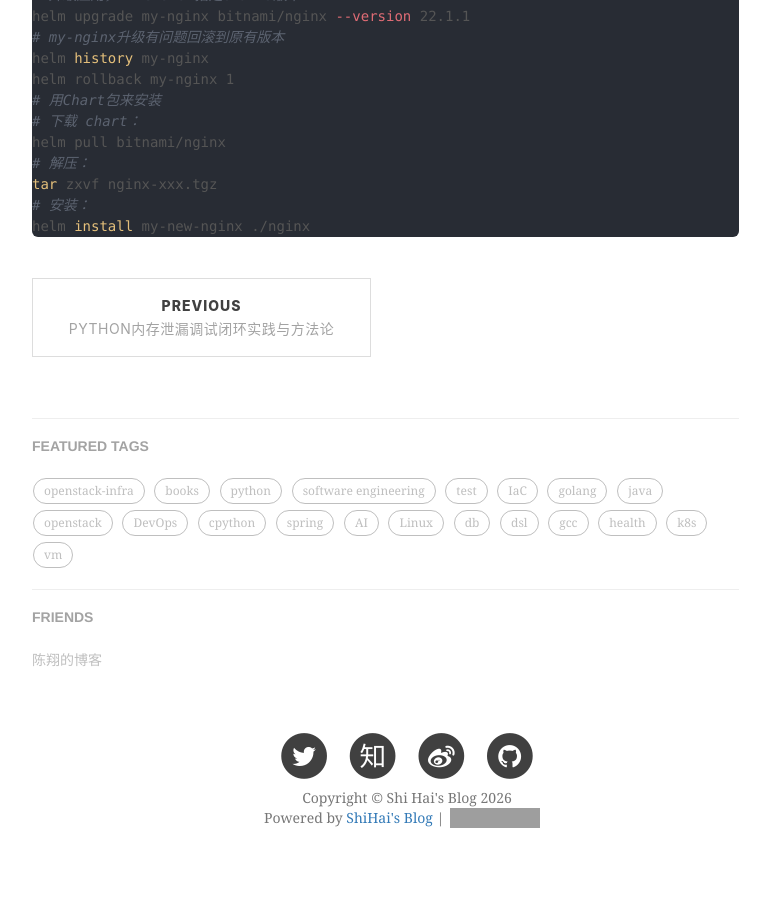
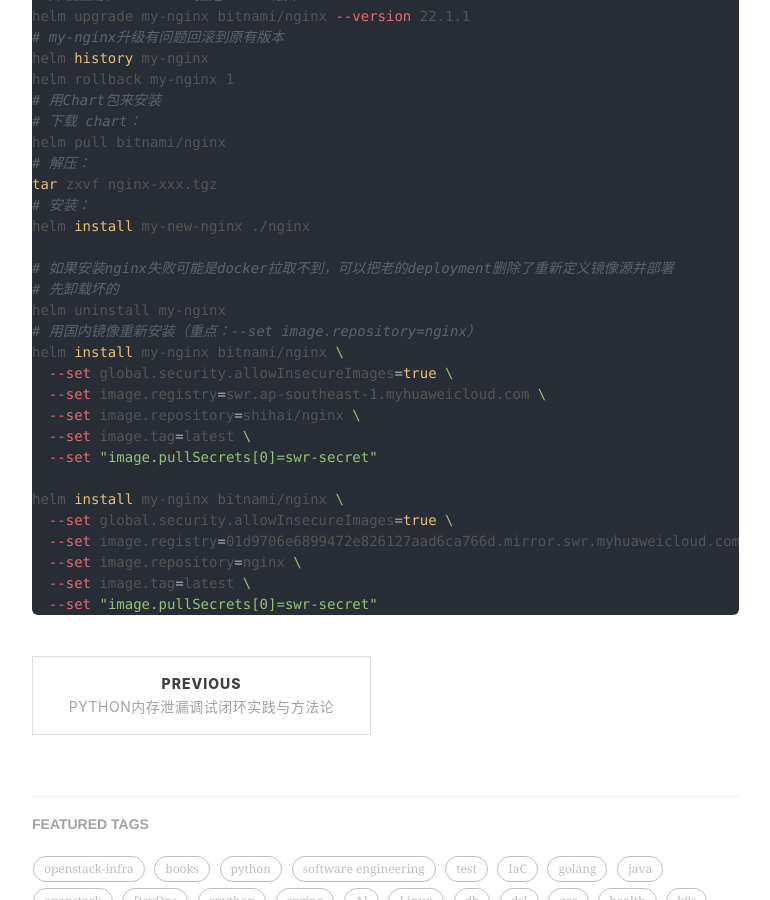
Before and after one commit to shihai1991/shihai1991.github.io, a Jekyll site: the page built from _posts/2026-04-01-CCE使用.md, in a window 1280 px wide and 900 px high, scrolled down 4881 px. Shown: the whole window, without its empty margins (233-1003 px from the left). Built offline with Jekyll 4.4.1, drawn with Linux system fonts in a browser that asks for light colours; nearby versions of some CDN libraries; our own code applies the rules of GitHub Pages for plain Markdown files; comment, search, counter and statistics services are not loaded; grey boxes are pictures that could not be loaded.

Commit message:
Update 2026-04-01-CCE使用.md

````diff
--- a/_posts/2026-04-01-CCE使用.md
+++ b/_posts/2026-04-01-CCE使用.md
@@ -222,4 +222,22 @@
 tar zxvf nginx-xxx.tgz
 # 安装：
 helm install my-new-nginx ./nginx
+
+# 如果安装nginx失败可能是docker拉取不到，可以把老的deployment删除了重新定义镜像源并部署
+# 先卸载坏的
+helm uninstall my-nginx
+# 用国内镜像重新安装（重点：--set image.repository=nginx）
+helm install my-nginx bitnami/nginx \
+  --set global.security.allowInsecureImages=true \
+  --set image.registry=swr.ap-southeast-1.myhuaweicloud.com \
+  --set image.repository=shihai/nginx \
+  --set image.tag=latest \
+  --set "image.pullSecrets[0]=swr-secret"
+
+helm install my-nginx bitnami/nginx \
+  --set global.security.allowInsecureImages=true \
+  --set image.registry=01d9706e6899472e826127aad6ca766d.mirror.swr.myhuaweicloud.com \
+  --set image.repository=nginx \
+  --set image.tag=latest \
+  --set "image.pullSecrets[0]=swr-secret"
 ```
````
